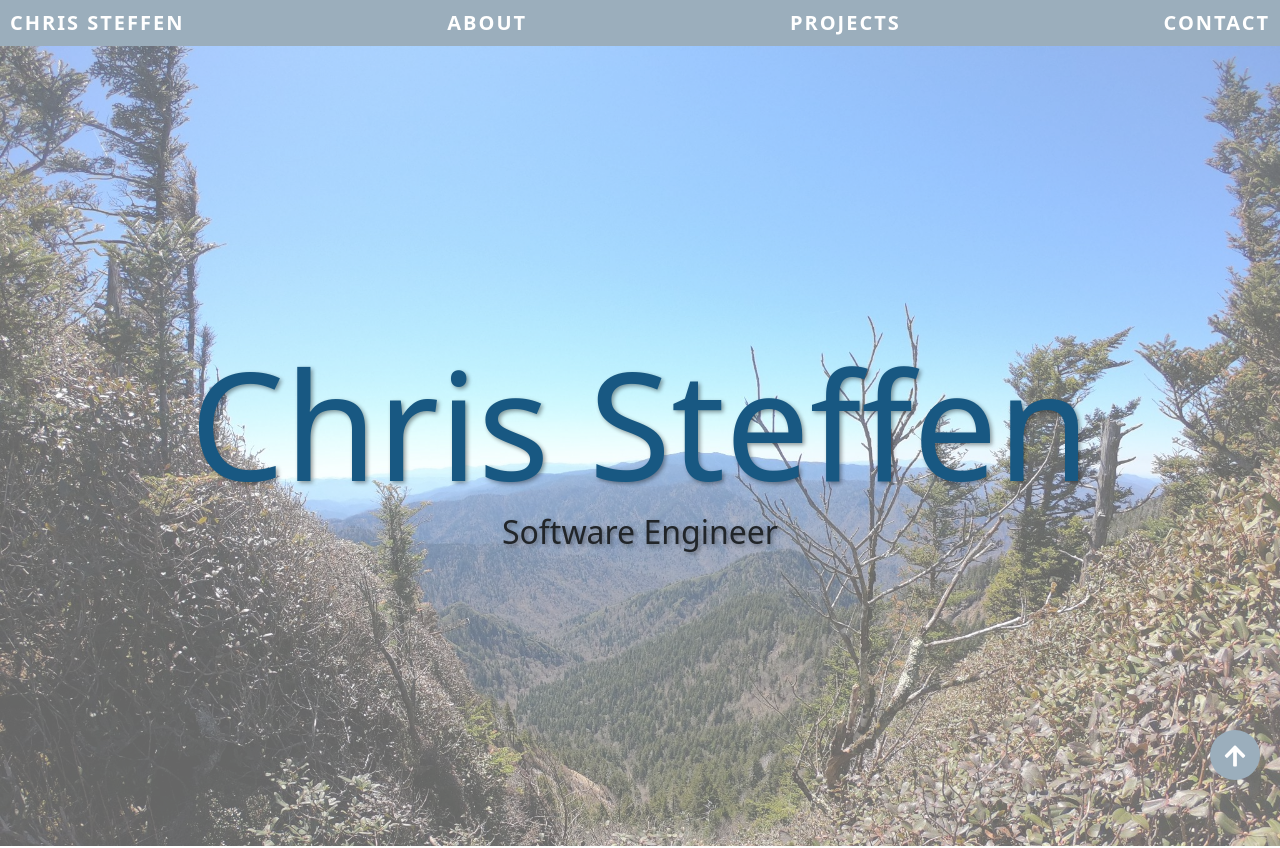
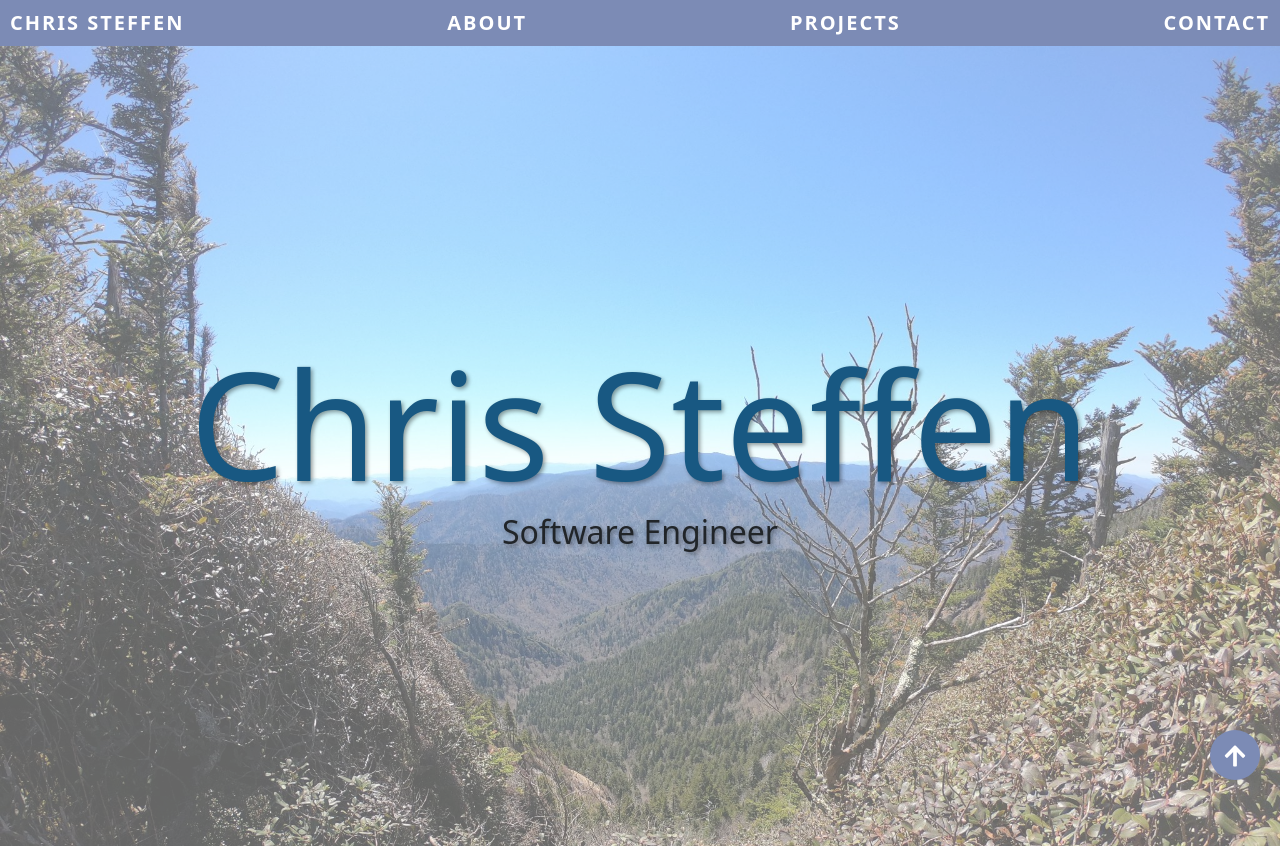
Before and after one commit to chrsteffen1/portfolio, a React (Create React App) app: page / in a window 1280 px wide. Shown: the top 848 px of the page. Built offline with nearby package versions, Linux system fonts and the light colour scheme.

Commit message:
update theme color

```diff
--- a/src/App.css
+++ b/src/App.css
@@ -1,5 +1,5 @@
 :root {
-  --theme: #9BAEBC
+  --theme: #7C8BB5
 }
 a{
   text-decoration: none;
```
